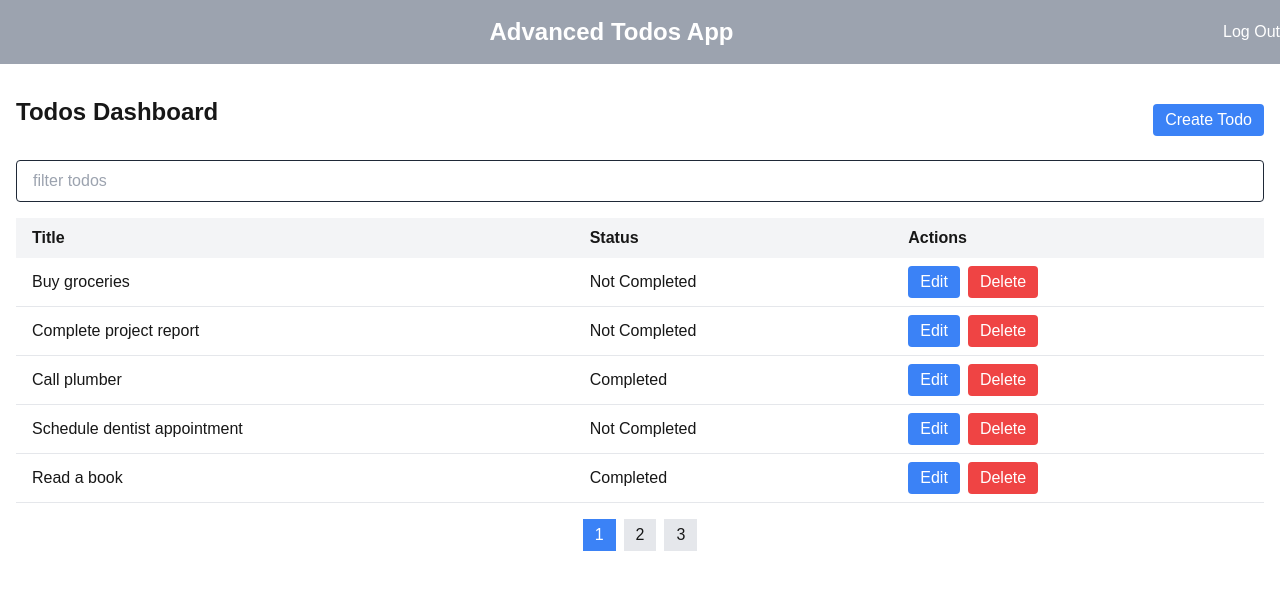
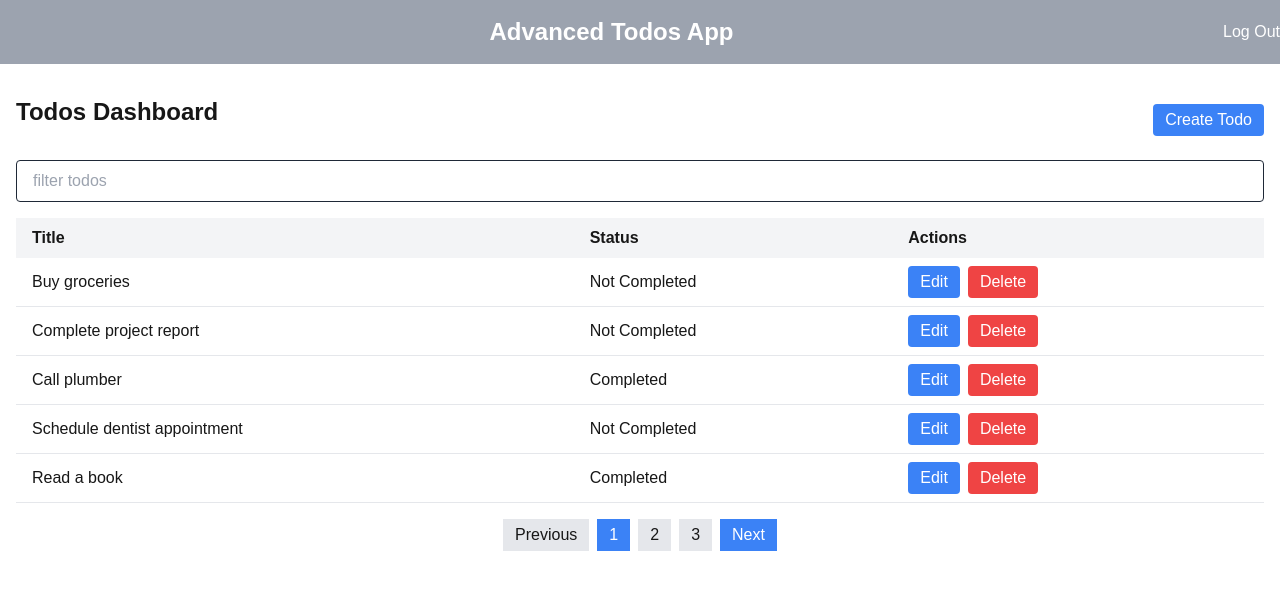
Before and after one commit to kaustubhraut-07/Advance-Todo-app-frontend, a Next.js app: page /dashboard in a window 1280 px wide. Shown: the top 590 px of the page. Built offline with nearby package versions, Linux system fonts and the light colour scheme; no server answers.

Commit message:
added next and prev button

```diff
--- a/src/app/dashboard/page.tsx
+++ b/src/app/dashboard/page.tsx
@@ -248,6 +248,10 @@ const DashboardPage: React.FC = () => {
           </tbody>
         </table>
         <div className="flex justify-center mt-4">
+          <button
+            className={`px-3 py-1 mx-1 ${currentpage === 1 ? 'bg-gray-200' : 'bg-blue-500 text-white'}`}
+            onClick={() => currentpage > 1 && setCurrentpage(currentpage - 1)}
+          >Previous</button>
           {Array.from({ length: Math.ceil(filtertodos.length / itemsPerPage) }, (_, index) => (
             <button
               key={index}
@@ -257,6 +261,10 @@ const DashboardPage: React.FC = () => {
               {index + 1}
             </button>
           ))}
+          <button
+            className={`px-3 py-1 mx-1 ${currentpage === Math.ceil(filtertodos.length / itemsPerPage) ? 'bg-gray-200' : 'bg-blue-500 text-white'}`}
+           onClick={() => currentpage < Math.ceil(filtertodos.length / itemsPerPage) && setCurrentpage(currentpage + 1)}
+          >Next</button>
         </div>
       </div>
     </div>
```
